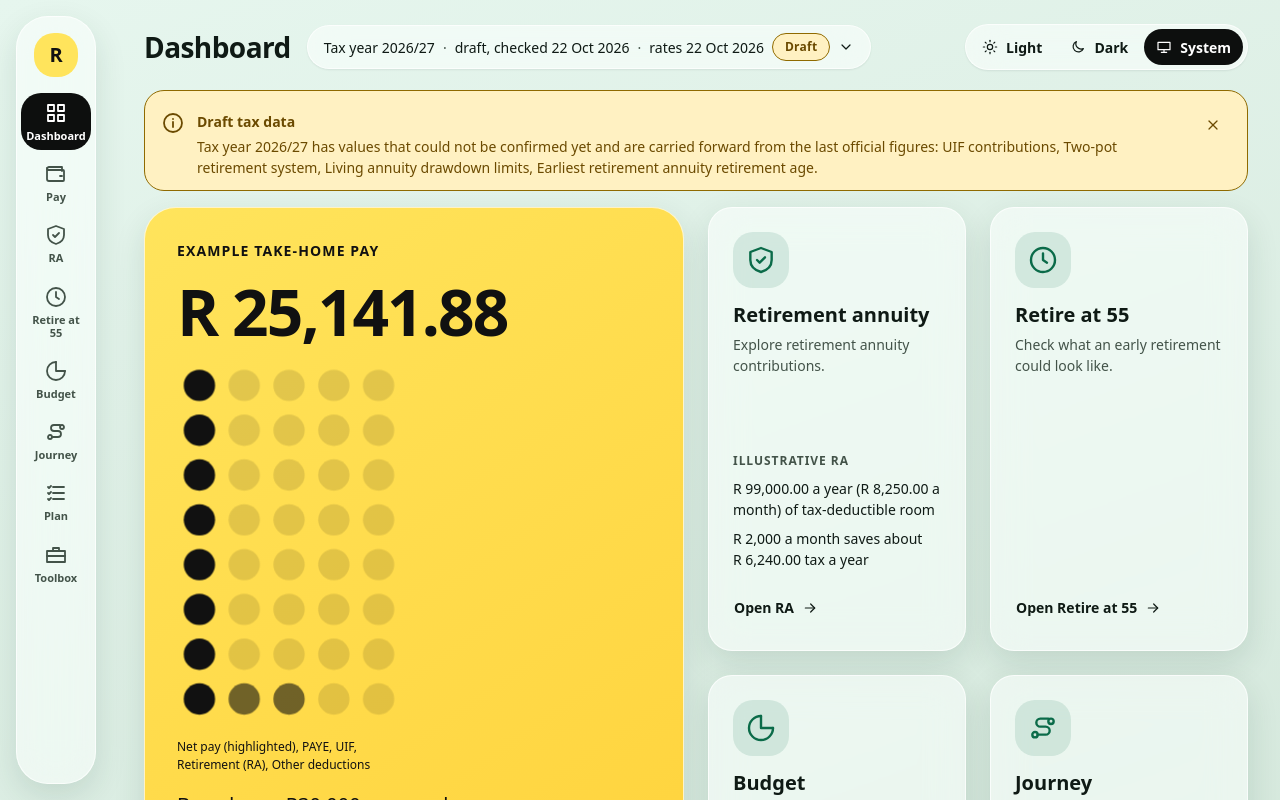
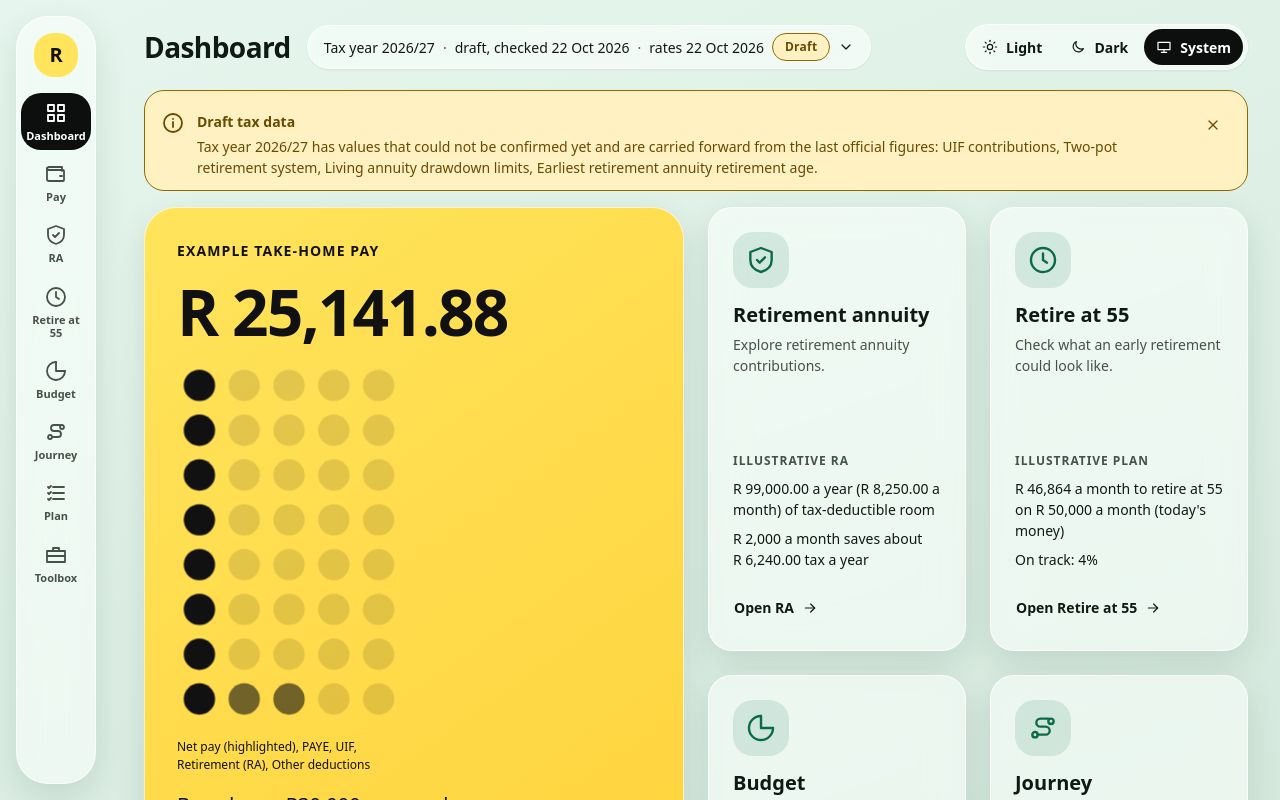
Before and after one commit to JadeHendricks/randwise, an Angular app: page / in a window 1280 px wide. Shown: the top 800 px of the page. Built offline with nearby package versions, Linux system fonts and the light colour scheme.

Commit message:
feat(dashboard): show live retire tile
Plain text tile with the monthly contribution needed to retire at 55 and how on track the current plan is. Falls back to a tax-data or check-the-figures message.

```diff
--- a/src/app/features/dashboard/dashboard-page.html
+++ b/src/app/features/dashboard/dashboard-page.html
@@ -43,6 +43,21 @@
           <p class="dashboard__ra-figure">Tax data is unavailable.</p>
         }
       </rw-bento-tile>
+    } @else if (item.path === 'retire') {
+      <rw-bento-tile class="dashboard__retire" [item]="item">
+        @if (retireFigures(); as retire) {
+          <p class="dashboard__retire-label">
+            {{ context.retireIsExample() ? 'Illustrative plan' : 'Your plan' }}
+          </p>
+          <p class="dashboard__retire-figure">
+            {{ retire.required }} a month to retire at {{ retire.age }} on {{ retire.goal }} a
+            month (today's money)
+          </p>
+          <p class="dashboard__retire-figure">On track: {{ retire.onTrack }}</p>
+        } @else {
+          <p class="dashboard__retire-figure">{{ retireUnavailable() }}</p>
+        }
+      </rw-bento-tile>
     } @else {
       <rw-bento-tile [item]="item" />
     }
--- a/src/app/features/dashboard/dashboard-page.scss
+++ b/src/app/features/dashboard/dashboard-page.scss
@@ -55,6 +55,16 @@
   &__ra-figure {
     font-size: var(--rw-text-sm);
   }
+  &__retire-label {
+    color: var(--rw-color-text-muted);
+    font-size: var(--rw-text-xs);
+    font-weight: var(--rw-weight-bold);
+    letter-spacing: 0.08em;
+    text-transform: uppercase;
+  }
+  &__retire-figure {
+    font-size: var(--rw-text-sm);
+  }
   &__privacy {
     display: flex;
     flex-direction: column;
--- a/src/app/features/dashboard/dashboard-page.ts
+++ b/src/app/features/dashboard/dashboard-page.ts
@@ -11,7 +11,7 @@ import { Card } from '../../shared/atoms/card/card';
 import { DotMatrix, type DotColumn } from '../../shared/atoms/dot-matrix/dot-matrix';
 import { Icon } from '../../shared/atoms/icon/icon';
 import { Money } from '../../shared/atoms/money/money';
-import { formatRand } from '../../shared/format/format-rand';
+import { formatPercent, formatRand } from '../../shared/format/format-rand';
 import { BentoTile } from '../../shared/molecules/bento-tile/bento-tile';
 
 // Whole rands where possible ("R30 000"); cents only when the amount has them.
@@ -77,6 +77,23 @@ export class DashboardPage {
     };
   });
 
+  // Plain text too. Null when there is no tax data or the Retire at 55 figures fail.
+  protected readonly retireFigures = computed(() => {
+    const retire = this.context.retireOutputs();
+    if (!retire) return null;
+    return {
+      required: WHOLE_RAND.format(retire.requiredMonthly),
+      goal: WHOLE_RAND.format(retire.goalNetMonthly),
+      age: retire.retirementAge,
+      onTrack: formatPercent(retire.ringPercent / 100, 0),
+    };
+  });
+  // Why: the estimate is null for "no tax data"; any other missing output means the figures failed.
+  protected readonly retireUnavailable = computed(() =>
+    this.context.retireEstimate() === null
+      ? 'Tax data is unavailable.'
+      : 'Check the figures on the Retire at 55 page.',
+  );
   // Why: the estimator returns null for "no tax data" and a message for a failed estimate.
   protected readonly unavailable = computed(() => {
     const estimate = this.estimator.estimate();
```
Also changed, not shown: 1 other file (tests, documents, lock files or other folders).
